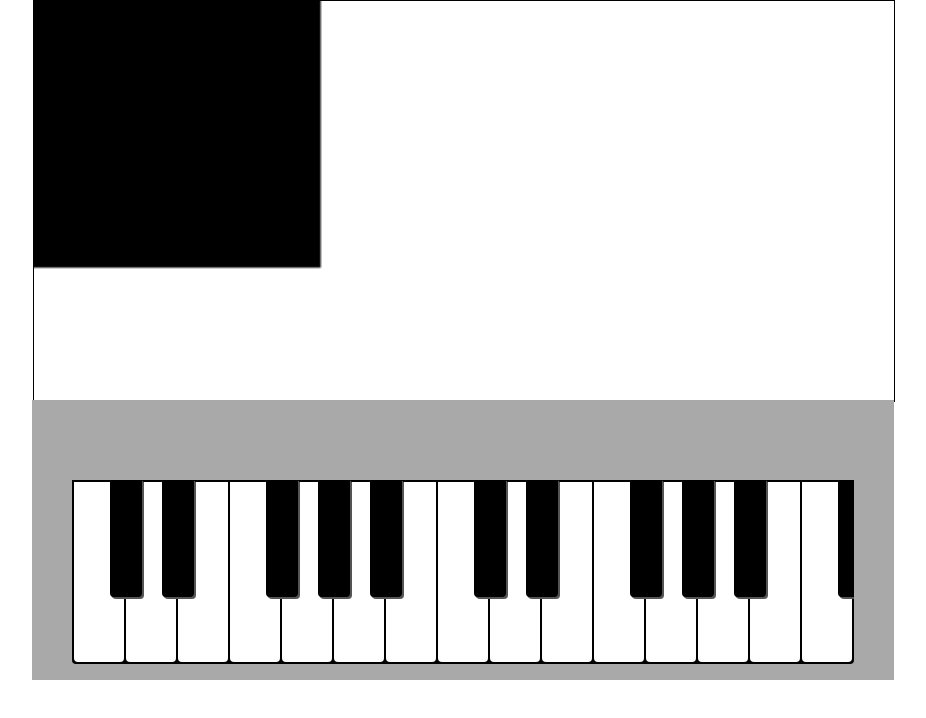
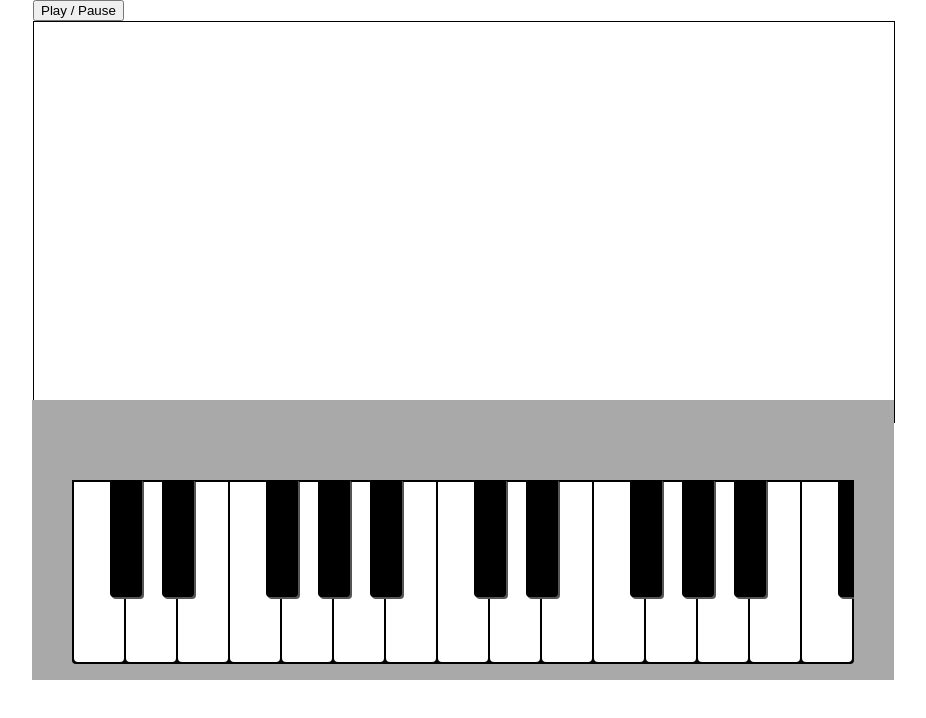
Before and after one commit to renemagitte/examenspiano-react, a React app: page / in a window 1280 px wide. Shown: the top 718 px of the page, without its empty margins (177-1103 px from the left). Built offline with nearby package versions, Linux system fonts and the light colour scheme.

Commit message:
working on drawing playhead position in canvas

```diff
--- a/src/App.js
+++ b/src/App.js
@@ -100,9 +100,9 @@ class App extends Component {
 
       <React.Fragment>
 
-      <div className="noteCanvas-container" id="container">
+
         <NoteCanvas />
-       </div>
+
 
       <div id="piano">
         <div className="keys">
--- a/src/components/NoteCanvas.js
+++ b/src/components/NoteCanvas.js
@@ -1,18 +1,42 @@
 import React from 'react';
 
 class NoteCanvas extends React.Component {
+
+  state = {
+    play: false,
+    timestamp: 0
+  }
   componentDidMount() {
     this.updateCanvas();
   }
-    updateCanvas() {
+  updateCanvas(x) {
     const ctx = this.refs.canvas.getContext('2d');
-        ctx.fillRect(0,0, 100, 100);
+    ctx.fillRect(x, 0, 1, 400);
   }
-    render() {
-        return (
-            <canvas id="noteCanvas" ref="canvas"></canvas>
+
+  play = () => {
+    console.log("hej")
+
+    setInterval(
+      () => this.setState({ timestamp: this.state.timestamp + 1 },
+        this.updateCanvas(this.state.timestamp)
+
+    ),300
     );
   }
+
+
+  render() {
+
+      return (
+        <div className="noteCanvas-container" id="container">
+          <button onClick={this.play}>Play / Pause</button>
+          <canvas id="noteCanvas" ref="canvas"></canvas>
+        </div>
+      );
+
+  }
+
 }
 
 export default NoteCanvas;
```
Lines whose indentation alone changed are shown as unchanged.
